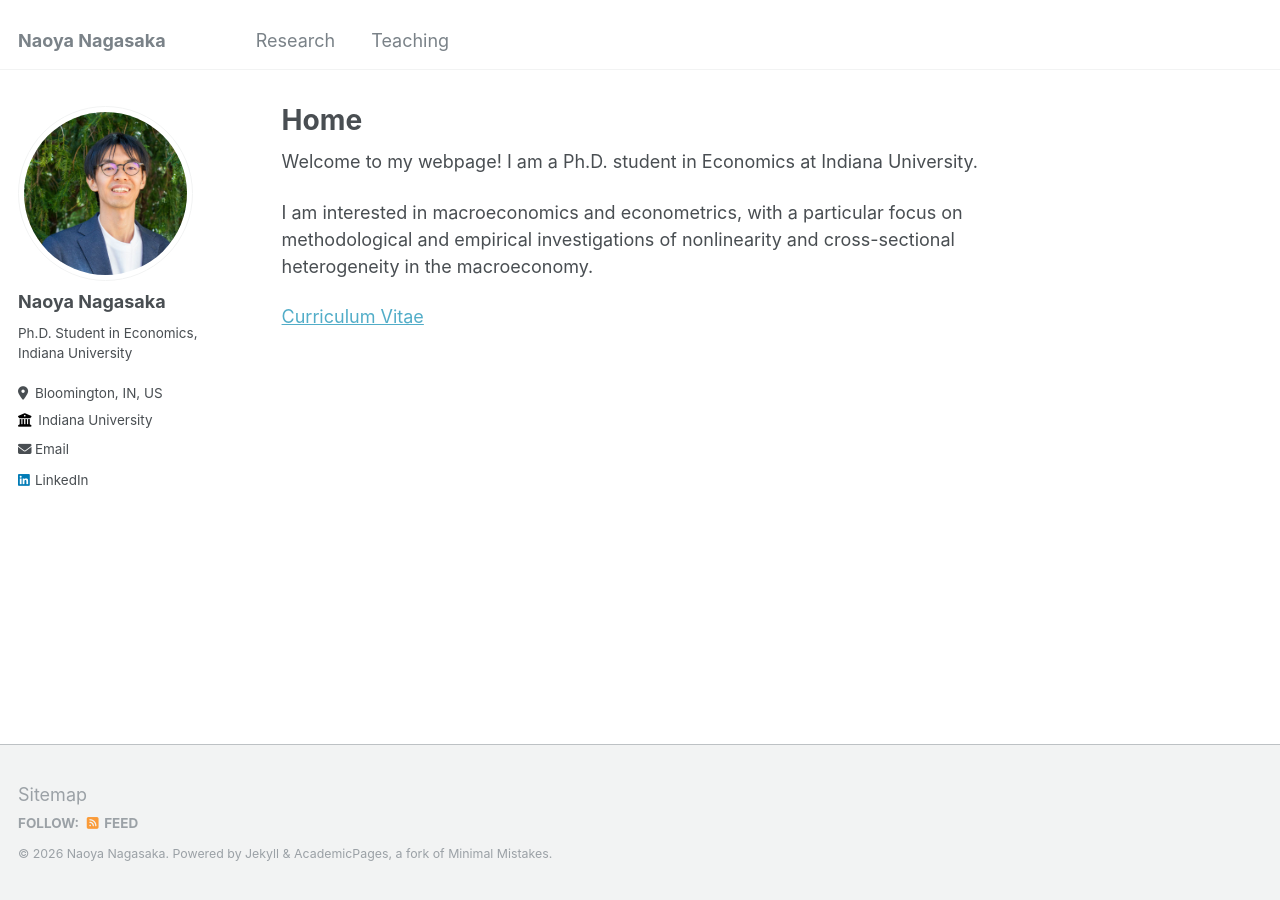
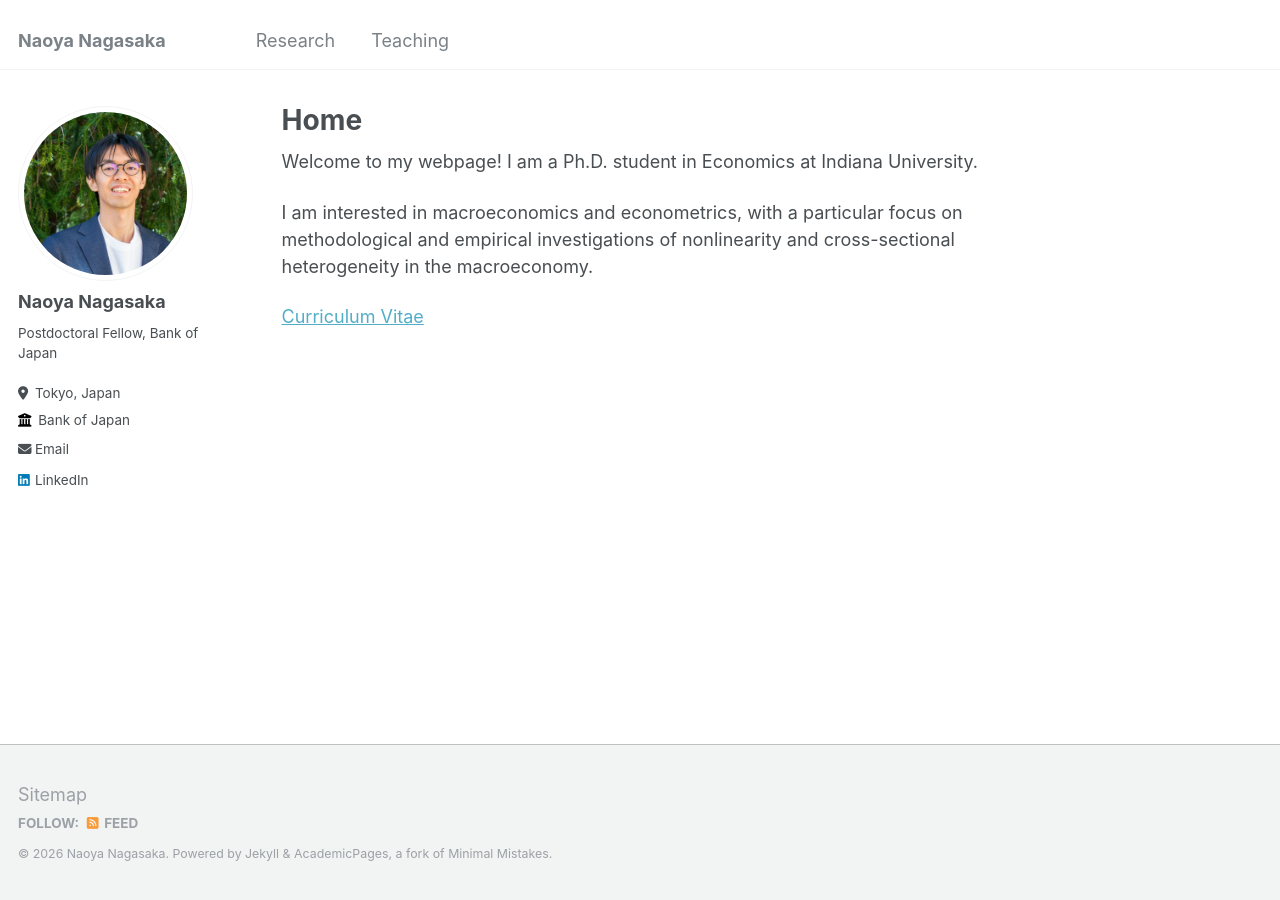
Before and after one commit to naonagas/naonagas.github.io, a Jekyll site: the page built from _pages/about.md, in a window 1280 px wide. Built offline with Jekyll 4.4.1, drawn with Linux system fonts in a browser that asks for light colours.

Commit message:
Update _config.yml

```diff
--- a/_config.yml
+++ b/_config.yml
@@ -11,7 +11,7 @@ locale                   : "en-US"
 title                    : "Naoya Nagasaka"
 title_separator          : "-"
 name                     : &name "Naoya Nagasaka"
-description              : &description "Ph.D. Student in Economics, Indiana University"
+description              : &description "Postdoctoral Fellow, Bank of Japan"
 url                      : https://naonagas.github.io # the base hostname & protocol for your site e.g. "https://mmistakes.github.io"
 baseurl                  : "" # the subpath of your site, e.g. "/blog"
 repository               : "academicpages/academicpages.github.io"
@@ -24,11 +24,11 @@ author:
   avatar           : "profile_naoyanagasaka.jpg"
   name             : "Naoya Nagasaka"
   pronouns         : # example: "she/her"
-  bio              : "Ph.D. Student in Economics, Indiana University"
-  location         : "Bloomington, IN, US"
-  employer         : "Indiana University"
+  bio              : "Postdoctoral Fellow, Bank of Japan"
+  location         : "Tokyo, Japan"
+  employer         : "Bank of Japan"
   uri              : #"https://naonagas.github.io/"
-  email            : "naonagas@iu.edu"
+  email            : "naoya.nagasaka@boj.or.jp"
 
   # Academic websites
   arxiv            : # URL - Update with the correct link to your profile
```
